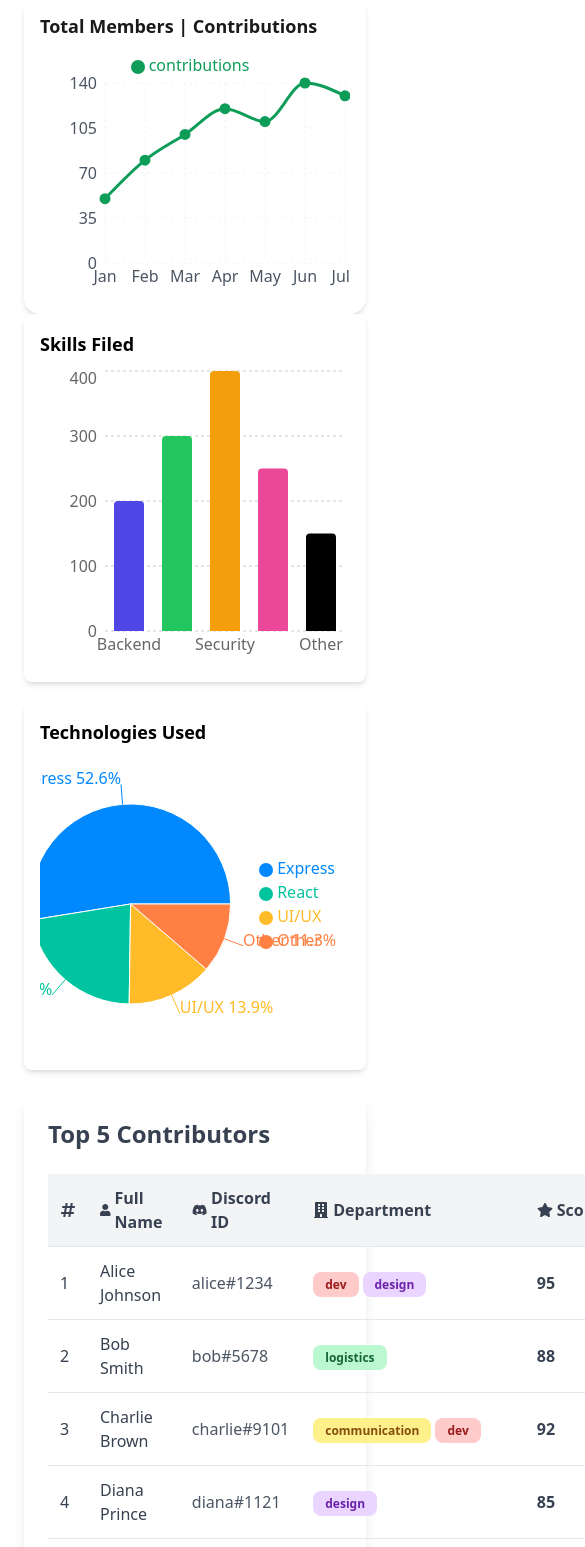
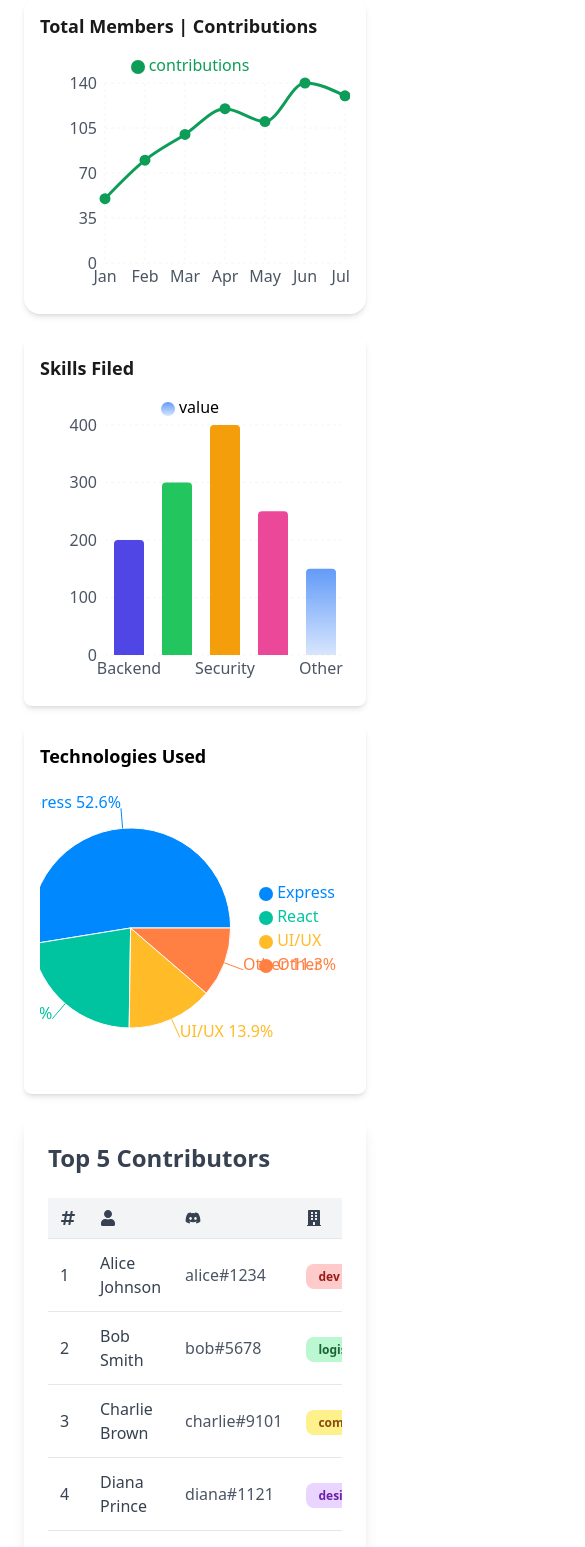
Before and after one commit to Alilo2005/GDG-HACK-FRONTEND, a Next.js app in the folder gdg-hack-frontend/: page /dashboard in a window 390 px wide. Shown: the part 432-1979 px from the top of the page, 585 px wide, since content can reach past the window. Built offline with nearby package versions, Linux system fonts and the light colour scheme.

Commit message:
feat: enhance BarChartComponent with gradient fill and improved styling; update ContributorsTable for better responsiveness; adjust DashboardClient layout for spacing

```diff
--- a/gdg-hack-frontend/src/app/components/BarChartComponent.tsx
+++ b/gdg-hack-frontend/src/app/components/BarChartComponent.tsx
@@ -1,24 +1,58 @@
 import React from 'react';
-import { BarChart, Bar, XAxis, YAxis, Tooltip, ResponsiveContainer, CartesianGrid } from 'recharts';
+import { BarChart, Bar, XAxis, YAxis, Tooltip, ResponsiveContainer, CartesianGrid, Legend } from 'recharts';
 
 interface BarChartProps {
   title: string;
   data: { name: string; value: number }[];
 }
 
-
 const BarChartComponent: React.FC<BarChartProps> = ({ title, data }) => {
   return (
     <div className="bg-white p-4 rounded-lg shadow-md">
-      <h2 className="text-lg font-bold mb-2">{title}</h2>
+      <h2 className="text-lg font-bold mb-2 text-text_black">{title}</h2>
       <ResponsiveContainer width="100%" height={300}>
         <BarChart data={data}>
-          <CartesianGrid strokeDasharray="3 3" vertical={false} />
-          <XAxis dataKey="name" axisLine={false} tickLine={false} />
-          <YAxis axisLine={false} tickLine={false} />
-          <Tooltip />
+          {/* Subtle Grid for Structure */}
+          <CartesianGrid strokeDasharray="3 3" strokeOpacity={0.2} vertical={false} />
+
+          {/* X and Y Axes Styling */}
+          <XAxis
+            dataKey="name"
+            tick={{ fill: "#4B5563" }}
+            axisLine={false}
+            tickLine={false}
+          />
+          <YAxis
+            tick={{ fill: "#4B5563" }}
+            axisLine={false}
+            tickLine={false}
+          />
+
+          {/* Tooltip for insights */}
+          <Tooltip
+            contentStyle={{
+              backgroundColor: "rgba(0,0,0,0.75)",
+              color: "#fff",
+              borderRadius: "6px",
+            }}
+            cursor={{ fill: "rgba(0,0,0,0.1)" }}
+          />
+
+          {/* Legend for better clarity */}
+          <Legend verticalAlign="top" height={30} iconType="circle" />
+
+          {/* Define the Gradient for the Bars */}
+          <defs>
+            <linearGradient id="blueGradient" x1="0" y1="0" x2="0" y2="1">
+              <stop offset="0%" stopColor="#3B82F6" stopOpacity={0.8} />
+              <stop offset="100%" stopColor="#3B82F6" stopOpacity={0.2} />
+            </linearGradient>
+          </defs>
+
+          {/* Bar with Gradient and Rounded Corners */}
           <Bar
             dataKey="value"
+            fill="url(#blueGradient)"
             radius={[4, 4, 0, 0]} // Rounded top corners
             barSize={30} // Adjust bar width
           />
--- a/gdg-hack-frontend/src/app/components/ContributorsTable.tsx
+++ b/gdg-hack-frontend/src/app/components/ContributorsTable.tsx
@@ -23,15 +23,16 @@ const ContributorsTable: React.FC<ContributorsTableProps> = ({ contributors }) =
   return (
     <div className="bg-white p-6 rounded-lg shadow-lg">
       <h2 className="text-2xl font-bold mb-6 text-gray-700">Top 5 Contributors</h2>
+      <div className="overflow-x-auto"> {/* Allow horizontal scrolling on small screens */}
         <table className="w-full text-left border-collapse">
           <thead>
             <tr className="border-b bg-gray-100 text-gray-700">
               <th className="p-3"><div className="flex items-center space-x-1"><FaHashtag /></div></th>
-            <th className="p-3"><div className="flex items-center space-x-1"><FaUser /><span>Full Name</span></div></th>
-            <th className="p-3"><div className="flex items-center space-x-1"><FaDiscord /><span>Discord ID</span></div></th>
-            <th className="p-3"><div className="flex items-center space-x-1"><FaBuilding /><span>Department</span></div></th>
-            <th className="p-3"><div className="flex items-center space-x-1"><FaStar /><span>Score</span></div></th>
-            <th className="p-3"><div className="flex items-center space-x-1"><FaInfoCircle /><span>Details</span></div></th>
+              <th className="p-3"><div className="flex items-center space-x-1"><FaUser /><span className="hidden sm:inline">Full Name</span></div></th>
+              <th className="p-3"><div className="flex items-center space-x-1"><FaDiscord /><span className="hidden sm:inline">Discord ID</span></div></th>
+              <th className="p-3"><div className="flex items-center space-x-1"><FaBuilding /><span className="hidden sm:inline">Department</span></div></th>
+              <th className="p-3"><div className="flex items-center space-x-1"><FaStar /><span className="hidden sm:inline">Score</span></div></th>
+              <th className="p-3"><div className="flex items-center space-x-1"><FaInfoCircle /><span className="hidden sm:inline">Details</span></div></th>
             </tr>
           </thead>
           <tbody>
@@ -58,6 +59,7 @@ const ContributorsTable: React.FC<ContributorsTableProps> = ({ contributors }) =
           </tbody>
         </table>
       </div>
+    </div>
   );
 };
 
--- a/gdg-hack-frontend/src/app/components/DashboardClient.tsx
+++ b/gdg-hack-frontend/src/app/components/DashboardClient.tsx
@@ -71,13 +71,16 @@ export default function Dashboard() {
           <StatCard key={index} {...stat} />
         ))}
       </div>
-      <GraphArea />
+      <div className="mb-6">
+        <GraphArea />
+      </div>
       <div className="grid grid-cols-1 lg:grid-cols-2 gap-5 mb-6">
         <BarChartComponent title="Skills Filed" data={skillsData} />
         <PieChartComponent title="Technologies Used" data={technologiesData} />
       </div>
-
-      <ContributorsTable contributors={contributors} />
+      <div className="mb-6">
+        <ContributorsTable contributors={contributors} />
+      </div>
     </div>
   );
 }
```
Lines whose indentation alone changed are shown as unchanged.
